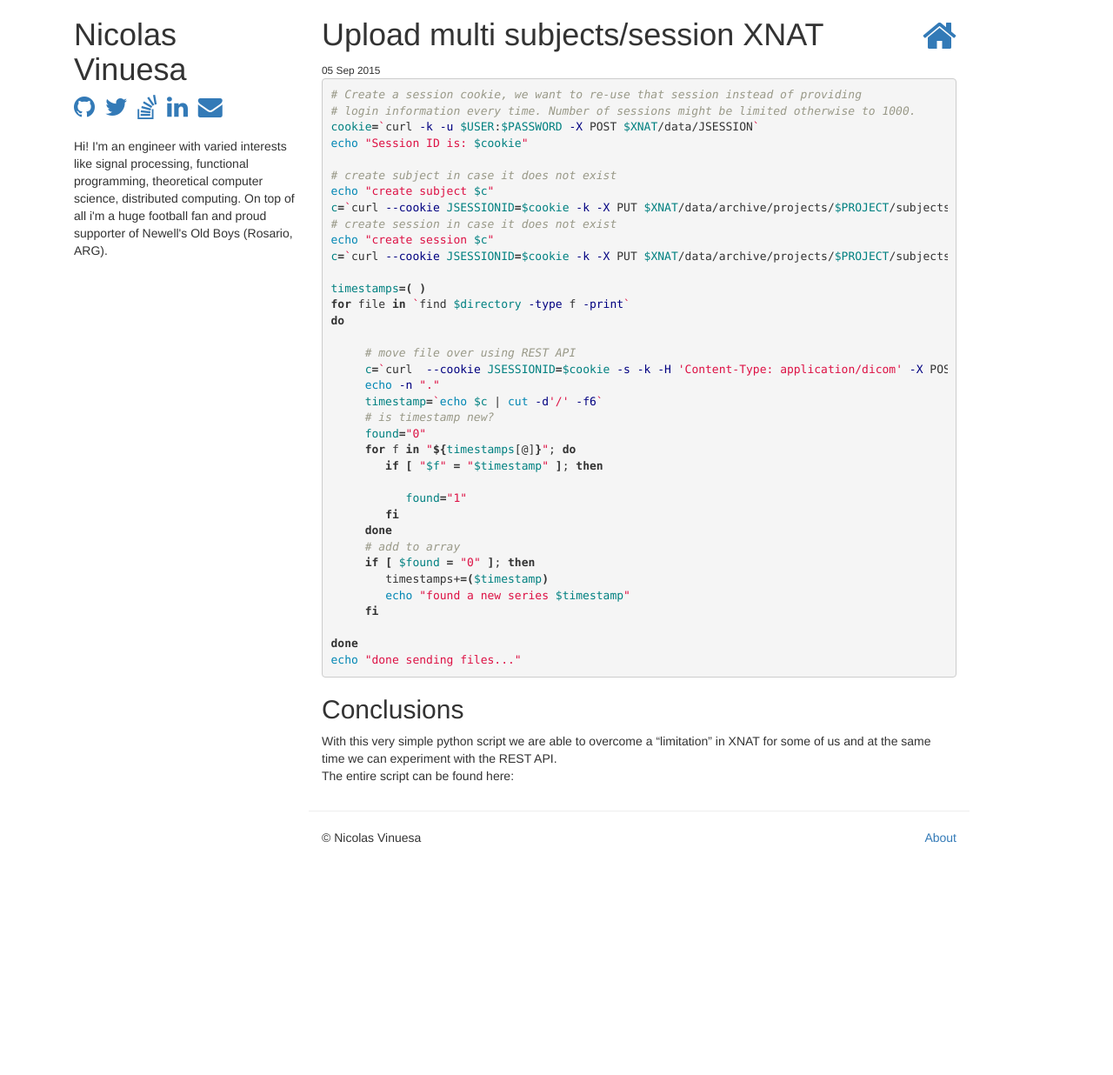
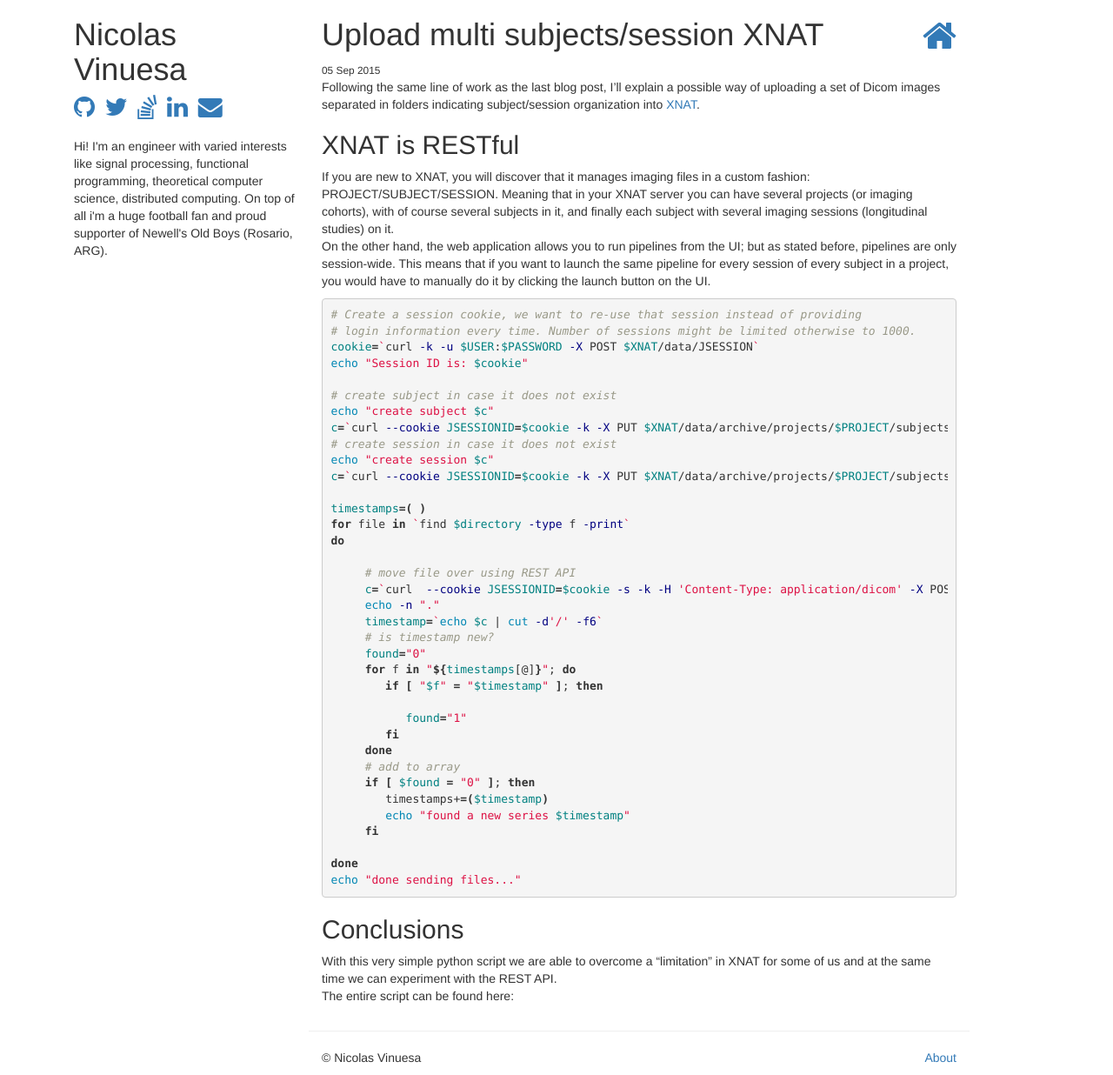
Before and after one commit to nvinuesa/nvinuesa.github.io, a Jekyll site: the page built from _posts/2015-09-05-xnat-multi-dicom-upload.markdown, in a window 1280 px wide. Shown: the whole page at 87% size. Built offline with Jekyll 4.4.1, drawn with Linux system fonts in a browser that asks for light colours; nearby versions of some CDN libraries; library files that are not in the unit come from our copies; before the commit the page ends 983 px from its top, so only the background shows below that.

Commit message:
Update 2015-09-05-xnat-multi-dicom-upload.markdown

```diff
--- a/_posts/2015-09-05-xnat-multi-dicom-upload.markdown
+++ b/_posts/2015-09-05-xnat-multi-dicom-upload.markdown
@@ -5,6 +5,11 @@ date:   2015-09-05 15:18:01
 categories: blog
 ---
 
+Following the same line of work as the last blog post, I'll explain a possible way of uploading a set of Dicom images separated in folders indicating subject/session organization into [XNAT][xnat-site].
+
+## XNAT is RESTful
+If you are new to XNAT, you will discover that it manages imaging files in a custom fashion: PROJECT/SUBJECT/SESSION. Meaning that in your XNAT server you can have several projects (or imaging cohorts), with of course several subjects in it, and finally each subject with several imaging sessions (longitudinal studies) on it.
+<br>On the other hand, the web application allows you to run pipelines from the UI; but as stated before, pipelines are only session-wide. This means that if you want to launch the same pipeline for every session of every subject in a project, you would have to manually do it by clicking the launch button on the UI.
 
 
 {% highlight bash %}
```
